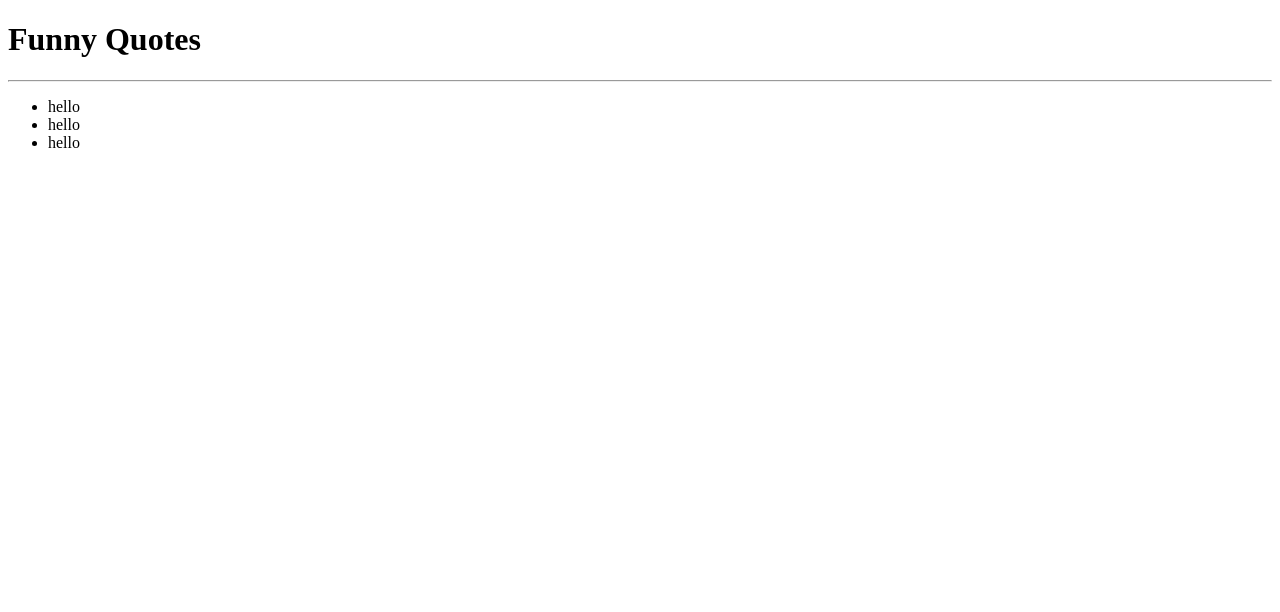
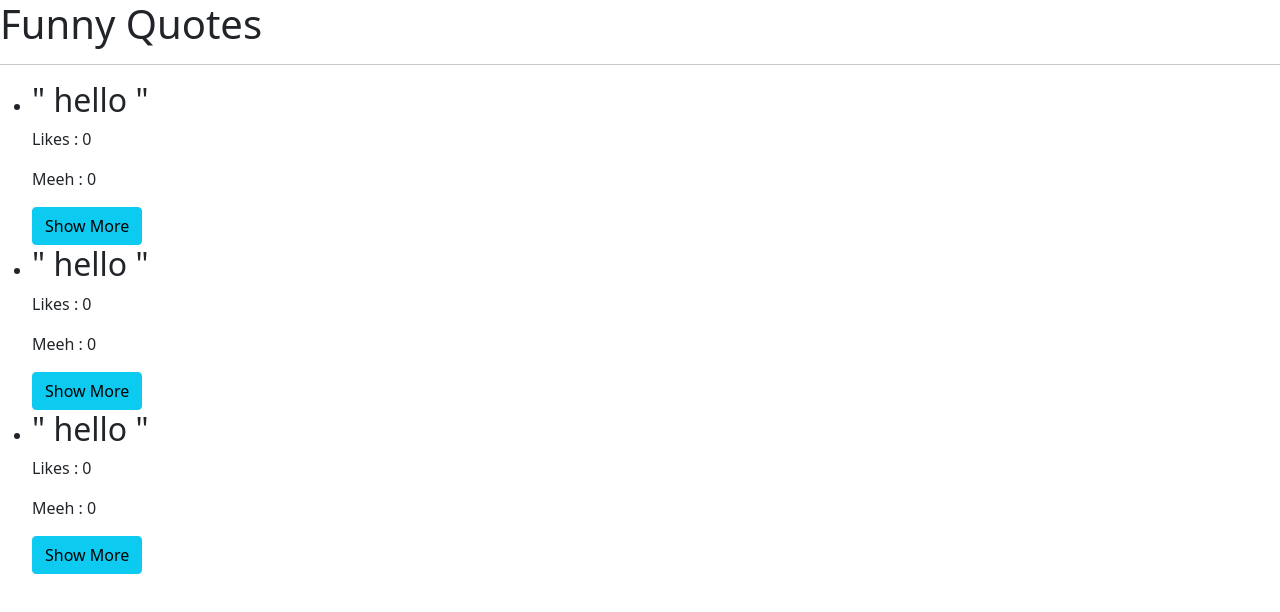
Before and after one commit to Tess-Gitundu/FQuotes, an Angular app: page / in a window 1280 px wide. Shown: the top 612 px of the page. Built offline with nearby package versions, Linux system fonts and the light colour scheme.

Commit message:
Edit quote component

```diff
--- a/src/app/quote.ts
+++ b/src/app/quote.ts
@@ -6,6 +6,7 @@
     upvote: number;
     downvote: number;
 
+    showDetails: boolean;
     constructor(id:number, quote:string, author:string, name:string, upvote:number, downvote:number ) {
         this.id = id;
         this.quote = quote;
@@ -13,5 +14,6 @@
         this.name = name;
         this.upvote = upvote;
         this.downvote = downvote;
+        this.showDetails=false;
     }
 }
--- a/src/app/quote/quote-details/quote-details.component.html
+++ b/src/app/quote/quote-details/quote-details.component.html
@@ -1 +1,6 @@
-<p>quote-details works!</p>
+<div>
+    <div class="quote-details">
+      <p>Author : {{ quote.author }}</p>
+      <p>Submitted By : {{ quote.name }}</p>
+    </div>
+  </div>
--- a/src/app/quote/quote-details/quote-details.component.ts
+++ b/src/app/quote/quote-details/quote-details.component.ts
@@ -1,5 +1,5 @@
-import { Component, OnInit } from '@angular/core';
-
+import { Component, Input, OnInit } from '@angular/core';
+import { Quote } from 'src/app/quote';
 @Component({
   selector: 'app-quote-details',
   templateUrl: './quote-details.component.html',
@@ -7,6 +7,8 @@
 })
 export class QuoteDetailsComponent implements OnInit {
 
+  @Input() quote!: Quote;
+
   constructor() { }
 
   ngOnInit(): void {
--- a/src/app/quote/quote.component.html
+++ b/src/app/quote/quote.component.html
@@ -2,8 +2,14 @@
     <h1>Funny Quotes</h1>
     <hr>
     <ul>
-        <li *ngFor="let quote of quotes">
-            {{quote.quote}}
+        <div *ngFor="let quote of quotes; let i = index">
+        <li>
+            <h2> " {{ quote.quote }} "</h2>
+            <p>Likes : {{ quote.upvote }}</p>
+            <p>Meeh : {{ quote.downvote }}</p>
+            <button type="button" class="btn btn-info" (click)='showDetails(i)' >Show More</button>
+            <app-quote-details *ngIf="quote.showDetails" [quote]="quote"></app-quote-details>
         </li>
+        </div>
     </ul>
 </div>
--- a/src/app/quote/quote.component.ts
+++ b/src/app/quote/quote.component.ts
@@ -9,10 +9,14 @@
 export class QuoteComponent implements OnInit {
 
   quotes: Quote[] = [
-    {id: 1, quote: 'hello', author: 'tess', name: 'njeri', upvote: 0, downvote:0},
-    {id: 2, quote: 'hello', author: 'june', name: 'mary', upvote: 0, downvote:0},
-    {id: 3, quote: 'hello', author: 'april', name: 'wanja', upvote: 0, downvote:0}
-  ]
+   new Quote (1,'hello', 'tess', 'njeri', 0, 0,),
+   new Quote (2, 'hello', 'june', 'mary', 0, 0),
+    new Quote (3, 'hello', 'april', 'wanja', 0, 0)
+  ];
+
+  showDetails(index: number) {
+    this.quotes[index].showDetails = !this.quotes[index].showDetails;
+  }
 
   constructor() { }
 
--- a/src/index.html
+++ b/src/index.html
@@ -6,8 +6,11 @@
   <base href="/">
   <meta name="viewport" content="width=device-width, initial-scale=1">
   <link rel="icon" type="image/x-icon" href="favicon.ico">
+  <link href="https://cdn.jsdelivr.net/npm/bootstrap@5.1.3/dist/css/bootstrap.min.css" rel="stylesheet" integrity="sha384-1BmE4kWBq78iYhFldvKuhfTAU6auU8tT94WrHftjDbrCEXSU1oBoqyl2QvZ6jIW3" crossorigin="anonymous">
 </head>
 <body>
   <app-root></app-root>
+
+  <script src="https://cdn.jsdelivr.net/npm/bootstrap@5.1.3/dist/js/bootstrap.bundle.min.js" integrity="sha384-ka7Sk0Gln4gmtz2MlQnikT1wXgYsOg+OMhuP+IlRH9sENBO0LRn5q+8nbTov4+1p" crossorigin="anonymous"></script>
 </body>
 </html>
```
